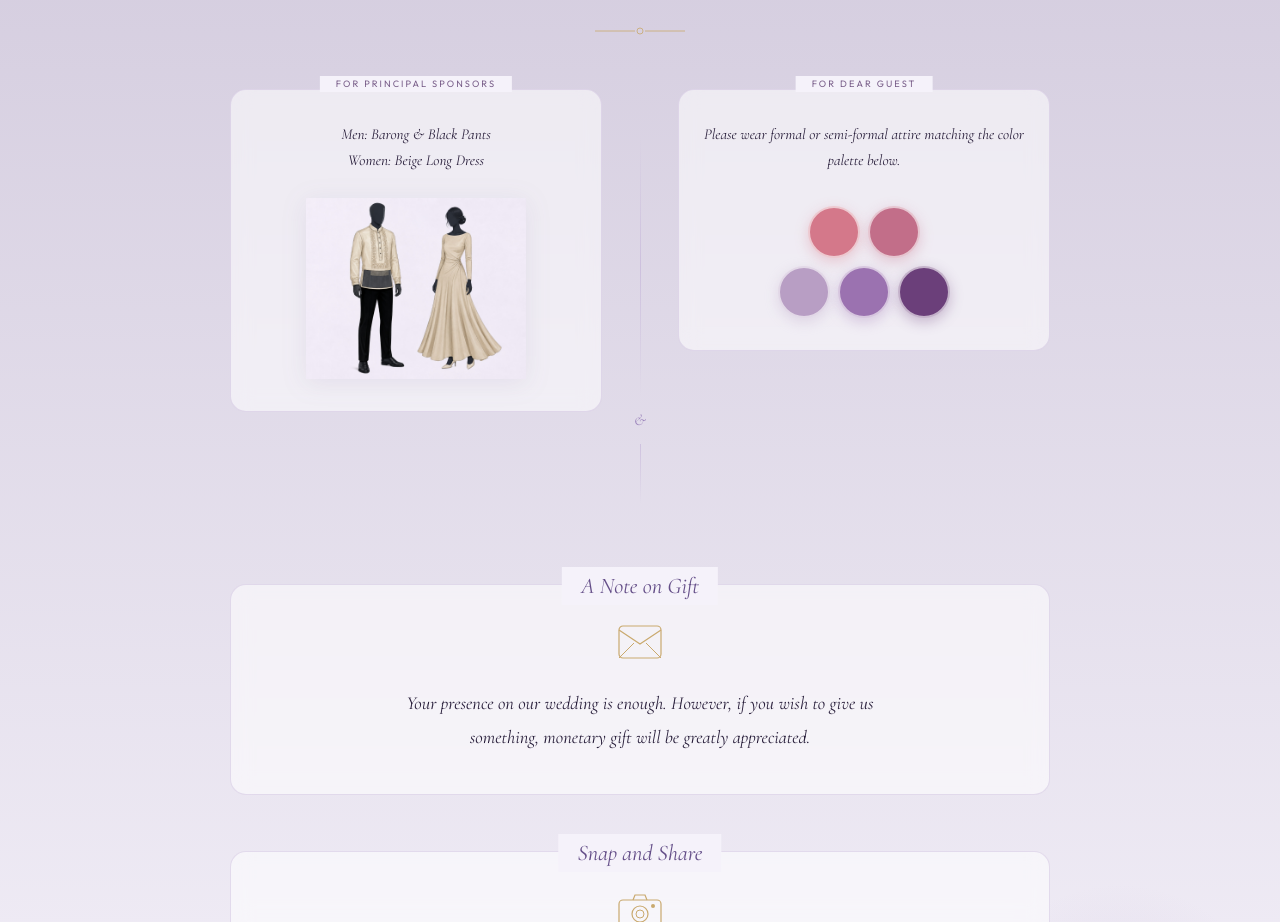
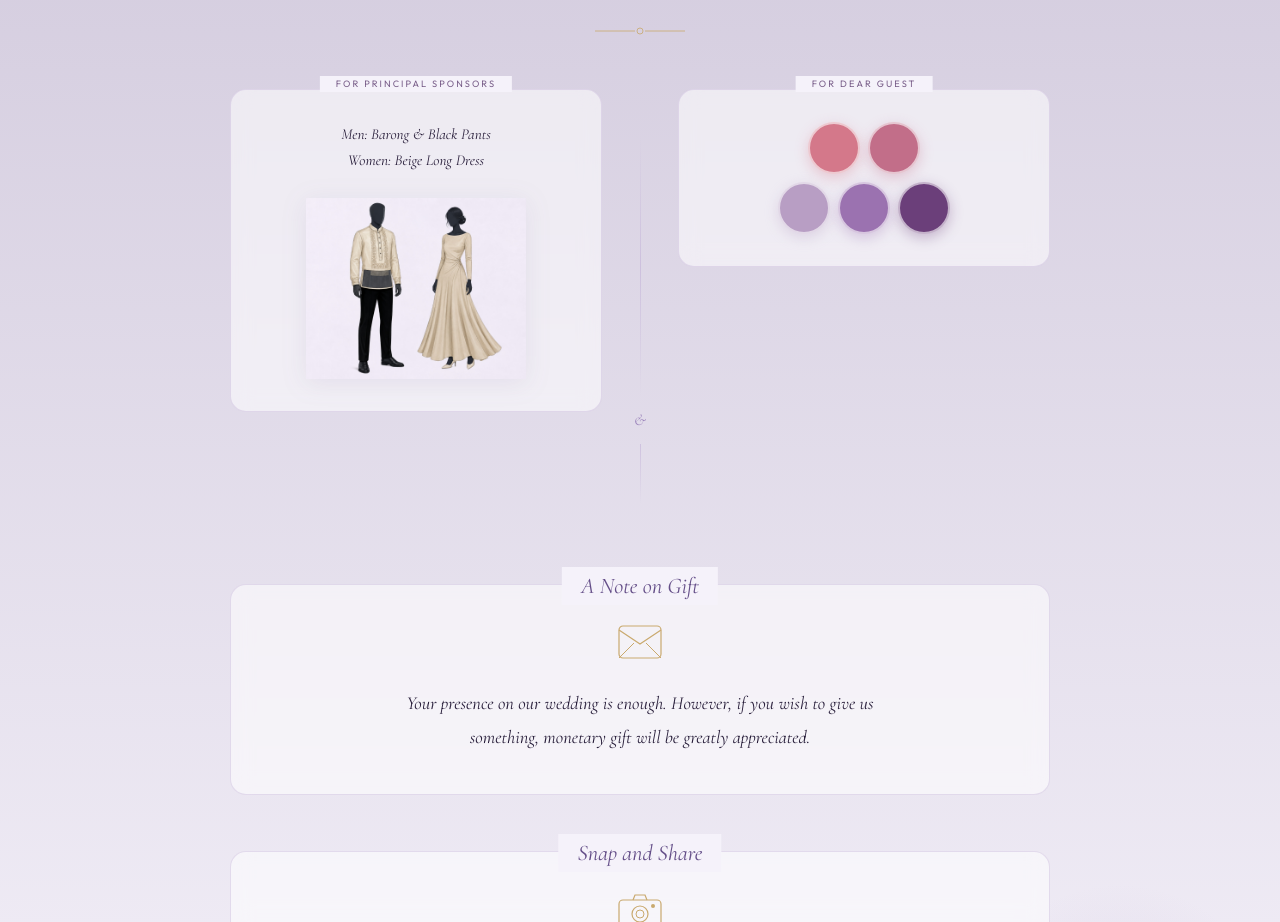
Before and after one commit to Adiciao/aira-and-rex-wedding, a React (Vite) app: page / in a window 1280 px wide. Shown: the part 4540-5462 px from the top of the page. Built offline with nearby package versions, Linux system fonts and the light colour scheme; no server answers; the database is empty.

Commit message:
feat(dresscode): remove text paragraph from Dear Guest card

```diff
--- a/src/components/DressCode.jsx
+++ b/src/components/DressCode.jsx
@@ -148,9 +148,7 @@ export default function DressCode() {
             }}>
               For Dear Guest
             </div>
-            <p style={{ fontFamily: 'var(--ff-serif)', fontStyle: 'italic', fontSize: '0.95rem', color: 'var(--text)', lineHeight: 1.7, marginBottom: '2rem' }}>
-              Please wear formal or semi-formal attire matching the color palette below.
-            </p>
+
             {/* Color swatches in petal arrangement */}
             <div style={{ display: 'flex', flexWrap: 'wrap', justifyContent: 'center', gap: '0.5rem', maxWidth: 180, margin: '0 auto' }}>
               {/* Top row — 2 */}
```
